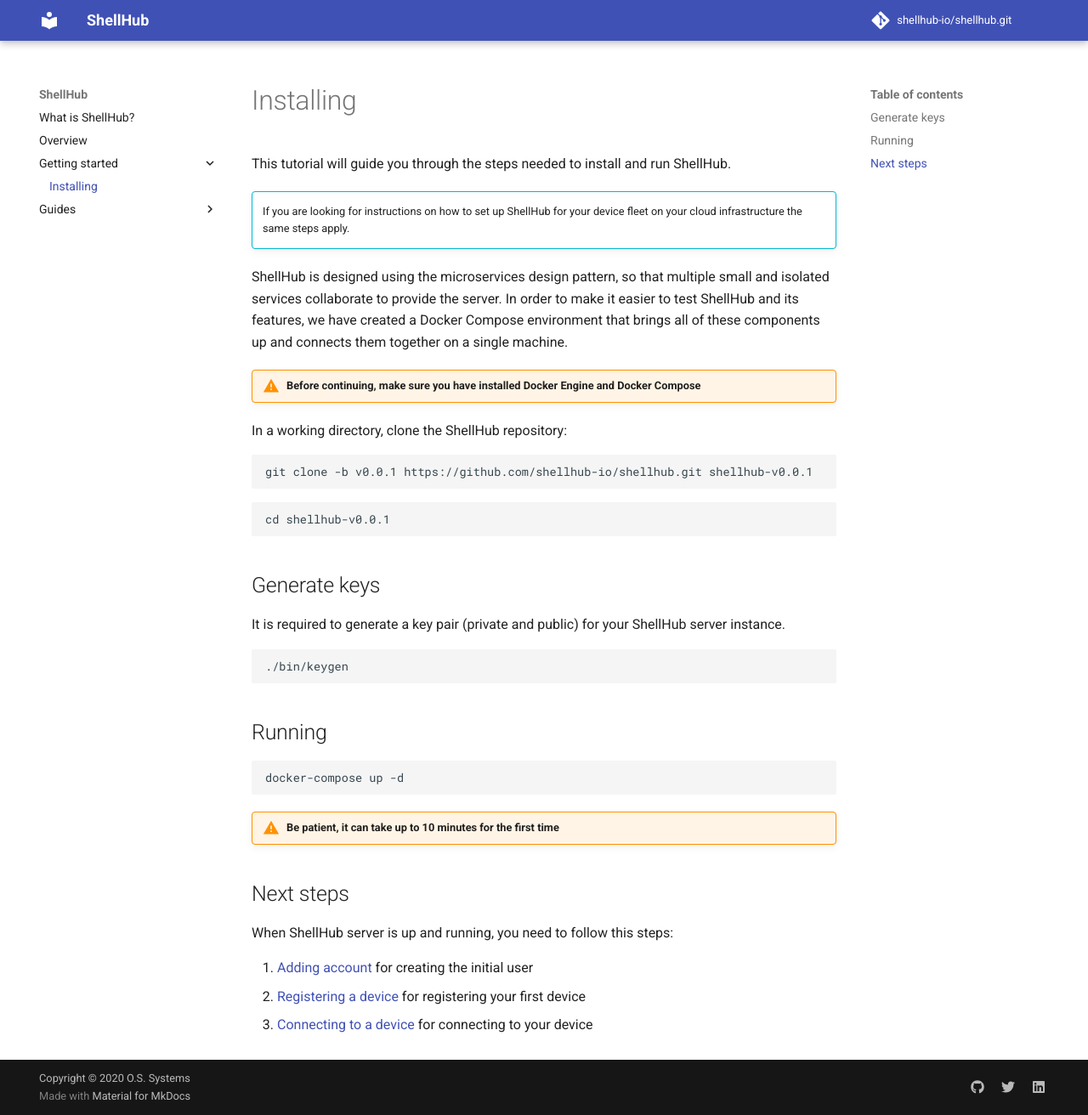
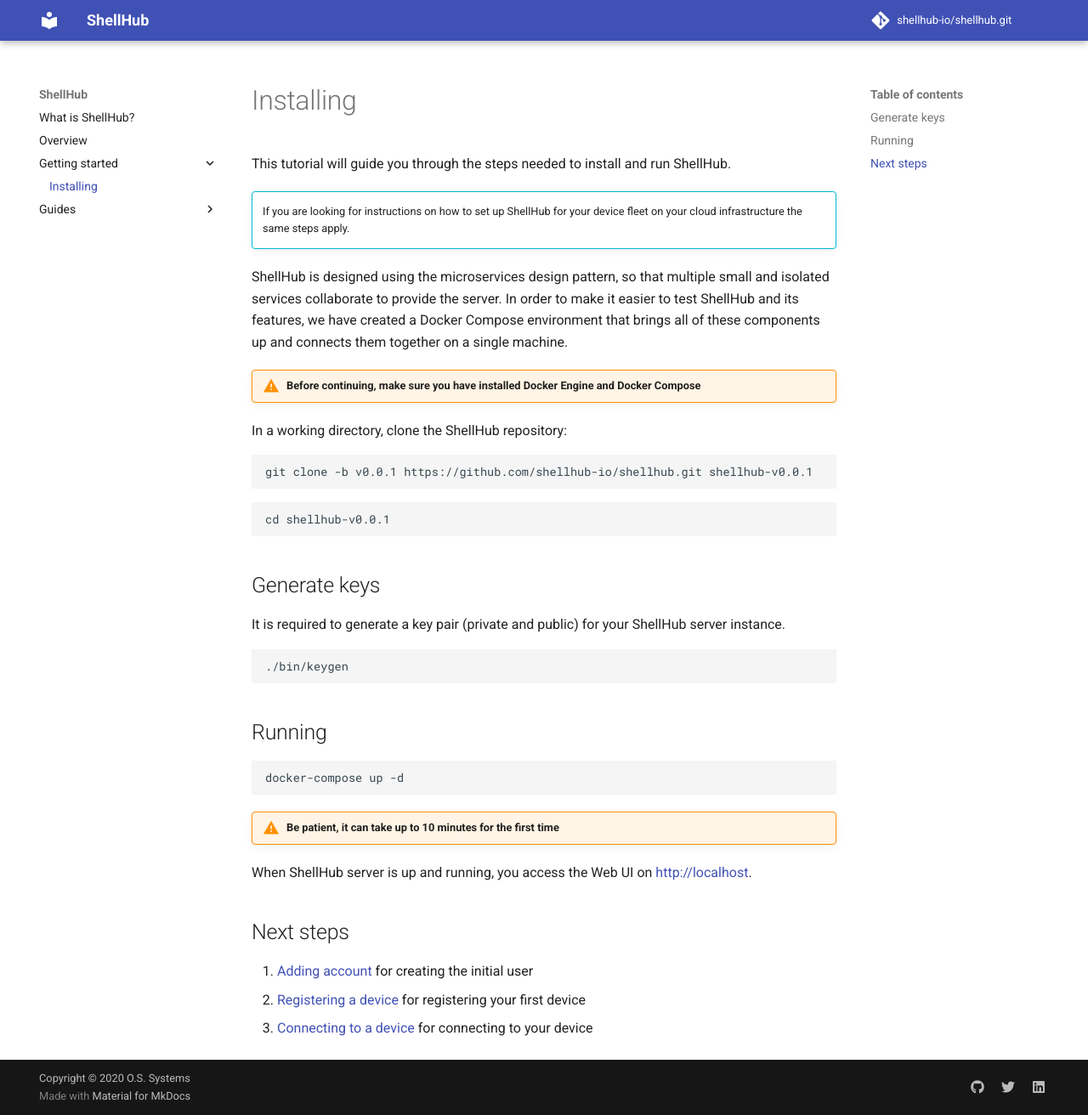
Before and after one commit to shellhub-io/shellhub-io.github.io, an MkDocs documentation site: the page built from docs/installing.md, in a window 1280 px wide and 1312 px high. Shown: the whole window at 85% size. Built offline with MkDocs 1.6.1 and Material for MkDocs 9.7.7, drawn with Linux system fonts in a browser that asks for light colours; comment, search, counter and statistics services are not loaded.

Commit message:
installing: update text

```diff
--- a/docs/installing.md
+++ b/docs/installing.md
@@ -39,9 +39,9 @@
 
 !!! warning "Be patient, it can take up to 10 minutes for the first time"
 
+When ShellHub server is up and running, you access the Web UI on [http://localhost](http://localhost).
+
 ## Next steps
-
-When ShellHub server is up and running, you need to follow this steps:
 
 1. [Adding account](guides/adding-account.md) for creating the initial user
 2. [Registering a device](guides/registering-device.md) for registering your first device
```
